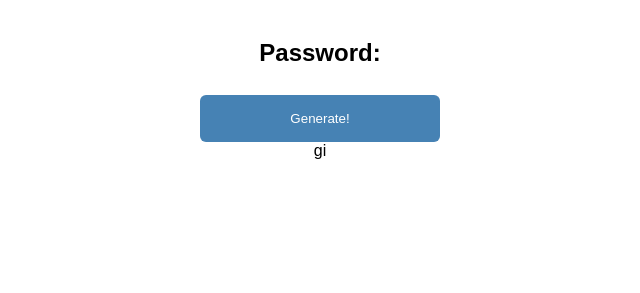
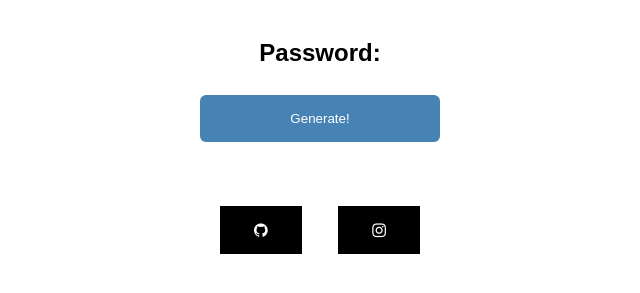
Before and after one commit to khurananmanhar/Random-Password-Generator-Website, a plain HTML site: page index.html in a window 1280 px wide. Shown: the part 61-354 px from the top of the page, without its empty margins (320-960 px from the left). Drawn offline with Linux system fonts and the light colour scheme; a web font is replaced by a local one.

Commit message:
password

```diff
--- a/index.html
+++ b/index.html
@@ -1,5 +1,6 @@
 <!DOCTYPE html>
 <html>
+
 <head>
     <meta charset="utf-8">
     <meta name="viewport" content="width=device-width">
@@ -8,6 +9,7 @@
     <link href="https://fonts.googleapis.com/css2?family=Nova+Square&family=Saira+Semi+Condensed:wght@700&display=swap" rel="stylesheet">
     <link rel="stylesheet" href="https://cdnjs.cloudflare.com/ajax/libs/font-awesome/4.7.0/css/font-awesome.min.css">
 </head>
+
 <body>
     <h1>Random Password Generator</h1>
 
@@ -16,5 +18,10 @@
 
     <button onclick="gen()">Generate!</button>
     <script src="script.js"></script>
+    <div class="socials">
+        <a href="https://github.com/khurananmanhar" class="fa fa-github"></a>
+        <a href="https://www.instagram.com/mkhuranacoding/" class="fa fa-instagram"></a>
+    </div>
 </body>
-</html>gi
+
+</html>
--- a/style.css
+++ b/style.css
@@ -1,4 +1,4 @@
-body{
+body {
     padding: 0;
     margin: 0;
     box-sizing: border-box;
@@ -10,7 +10,8 @@ body{
     align-content: center;
     align-items: center;
 }
-button{
+
+button {
     width: 15rem;
     outline: none;
     border: none;
@@ -19,8 +20,41 @@ background-color: steelblue;
     color: white;
     padding: 1rem;
 }
-h3{
+
+h3 {
     margin: 0;
     padding: 0;
     margin-bottom: .5rem;
 }
+
+.fa {
+    padding: 5px;
+    font-size: 30px;
+    width: 50px;
+    text-align: center;
+    text-decoration: none;
+    margin: 4rem 1rem;
+}
+
+
+/* Add a hover effect if you want */
+
+.fa:hover {
+    opacity: 0.7;
+}
+
+.fa-github {
+    background-color: black;
+    color: white;
+    padding: 1rem;
+}
+
+.fa-instagram {
+    background-color: black;
+    color: white;
+    padding: 1rem;
+}
+
+.socials {
+    display: inline-block;
+}
```
Lines whose indentation alone changed are shown as unchanged.
